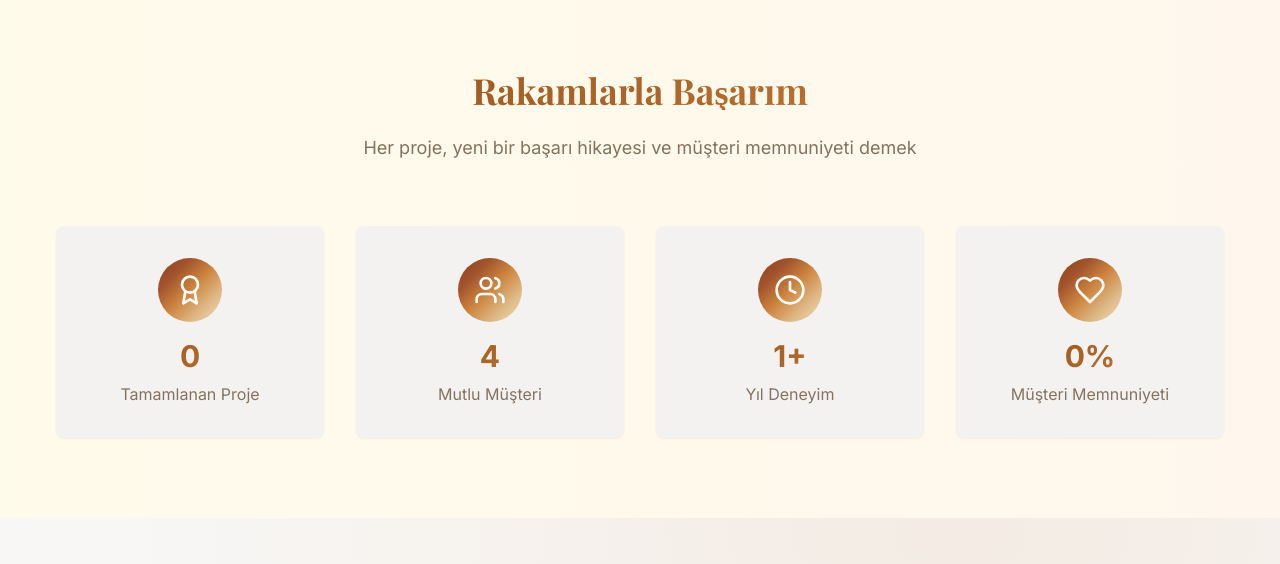
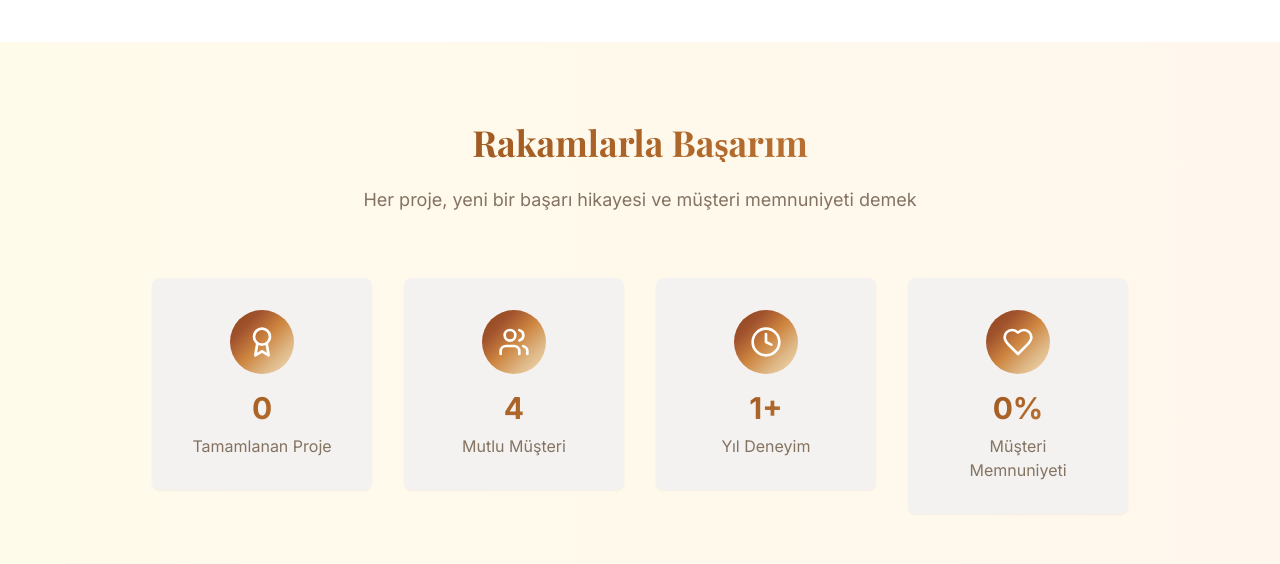
Before and after one commit to HuzeyfeEM/havle-portfolio, a React (Vite) app: page /hakkimda in a window 1280 px wide. Shown: the part 854-1418 px from the top of the page. Built offline with nearby package versions, Linux system fonts and the light colour scheme.

Commit message:
AboutPage mobilde saga tasima sorunu cozuldu

```diff
--- a/src/pages/AboutPage.jsx
+++ b/src/pages/AboutPage.jsx
@@ -53,13 +53,13 @@ const AboutPage = () => {
 
 
   return (
-  <div className="min-h-screen">
+  <div className="min-h-screen overflow-x-hidden bg-white">
     <Header />
     <AdminSecretButton />
 
     {/* Hakkımda Bölümü */}
-    <section className="pt-24 sm:pt-32 pb-14 sm:pb-20 px-3 xs:px-4 sm:px-6">
-      <div className="container mx-auto">
+    <section className="pt-24 sm:pt-32 pb-14 sm:pb-20">
+      <div className="w-full max-w-5xl mx-auto px-3 xs:px-4 sm:px-6">
         <motion.div
           initial={{ opacity: 0, y: 30 }}
           animate={{ opacity: 1, y: 0 }}
@@ -129,8 +129,8 @@ const AboutPage = () => {
     </section>
 
     {/* Başarılar Bölümü */}
-    <section className="py-14 sm:py-20 px-3 xs:px-4 sm:px-6 bg-gradient-to-r from-amber-50 to-orange-50">
-      <div className="container mx-auto">
+    <section className="py-14 sm:py-20 bg-gradient-to-r from-amber-50 to-orange-50">
+      <div className="w-full max-w-5xl mx-auto px-3 xs:px-4 sm:px-6">
         <motion.div
           initial={{ opacity: 0, y: 30 }}
           whileInView={{ opacity: 1, y: 0 }}
@@ -172,8 +172,8 @@ const AboutPage = () => {
     </section>
 
     {/* Tasarım Felsefem Bölümü */}
-    <section className="py-14 sm:py-20 px-3 xs:px-4 sm:px-6">
-      <div className="container mx-auto">
+    <section className="py-14 sm:py-20">
+      <div className="w-full max-w-5xl mx-auto px-3 xs:px-4 sm:px-6">
         <motion.div
           initial={{ opacity: 0, y: 30 }}
           whileInView={{ opacity: 1, y: 0 }}
```
